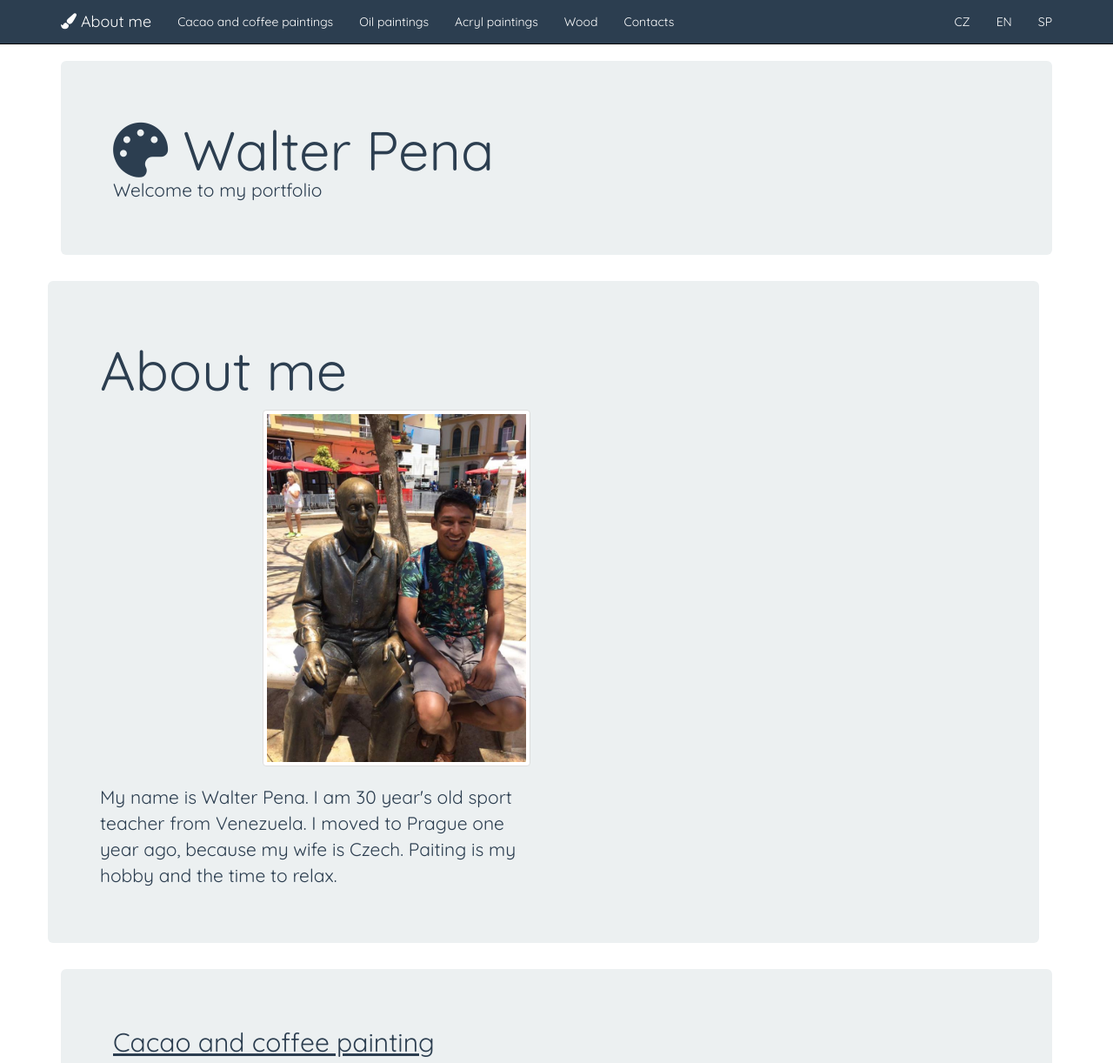
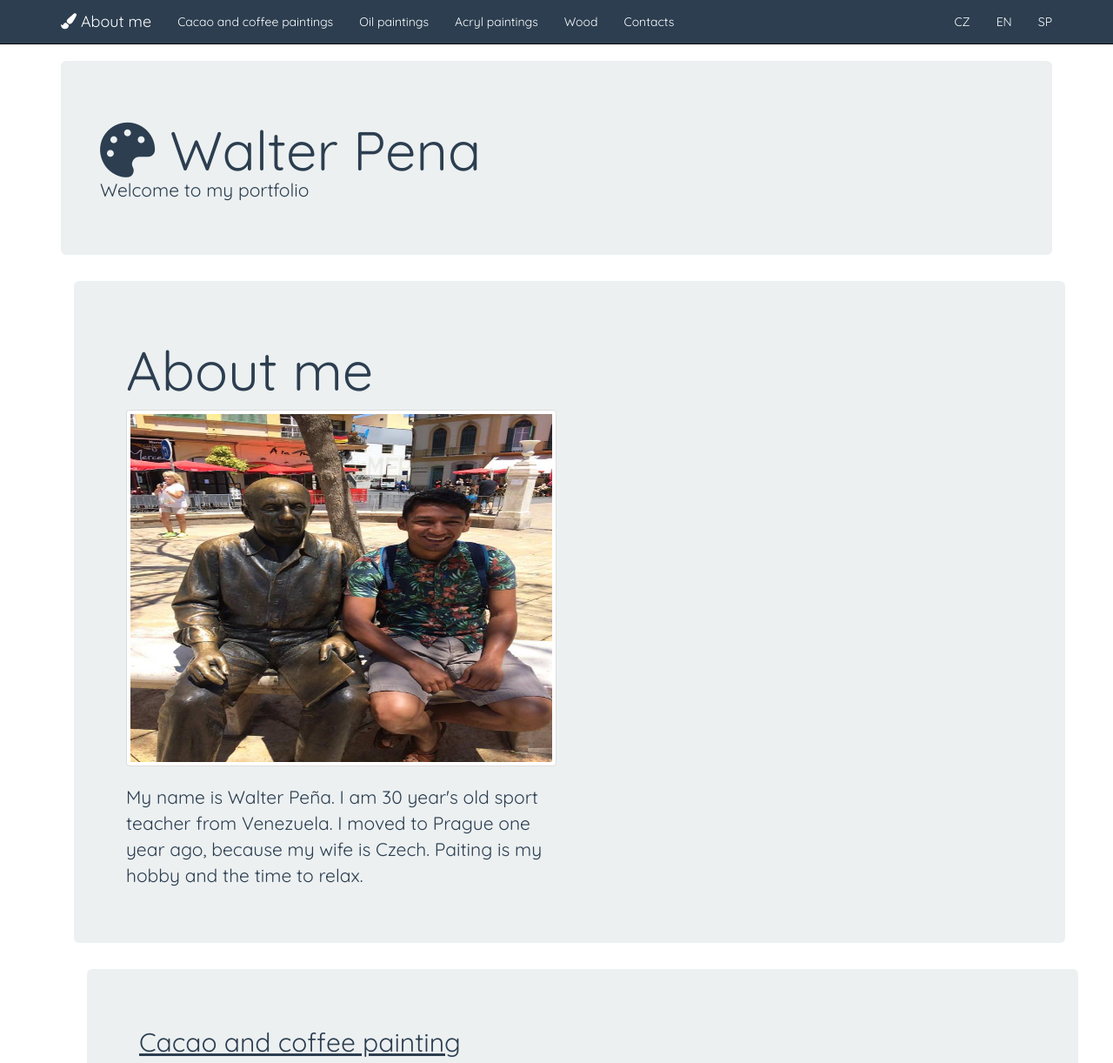
Before and after one commit to NeliPrague/Project-painting, a plain HTML site: page index.html in a window 1280 px wide. Shown: the top 1222 px of the page at 87% size. Drawn offline with nearby package versions, Linux system fonts and the light colour scheme.

Commit message:
update name

```diff
--- a/index.html
+++ b/index.html
@@ -43,9 +43,11 @@
 <body>
   <div class="container">
     <div class="jumbotron">
+      <div class="row">
         <h1><i class="fas fa-palette"></i> Walter Pena
           <p>Welcome to my portfolio</p>
         </h1>
+      </div>
     </div>
     <div class="container myself">
       <div class="jumbotron">
@@ -55,7 +57,7 @@
             <div class="thumbnail myself">
               <img src="images/walter.jpg" alt="walter pena">
             </div>
-            <p class="myself">My name is Walter Pena. I am 30 year's old sport teacher from Venezuela. I moved to Prague one year ago, because my wife is Czech. Paiting is my hobby and the time to relax.</p>
+            <p class="myself">My name is Walter Peña. I am 30 year's old sport teacher from Venezuela. I moved to Prague one year ago, because my wife is Czech. Paiting is my hobby and the time to relax.</p>
           </div>
         </div>
       </div>
@@ -122,12 +124,11 @@
         </div>
       </div>
     </div>
-    </div>
-  </div>
     <div class="container">
       <div class="jumbotron">
         <h3 id="contacts"><i class="far fa-envelope"></i> walter.pena@centrum.cz
         </h3>
+      </div>
     </div>
   </div>
   <!-- Optional JavaScript -->
--- a/style.css
+++ b/style.css
@@ -27,14 +27,14 @@ body {
   display: flex;
   flex-direction: row;
 } */
-
+/*
 .thumbnail.myself img {
   float: left;
 }
 
 .myself {
   float: right;
-}
+} */
 
 .name {
   text-decoration: underline;
```
Lines whose indentation alone changed are shown as unchanged.
